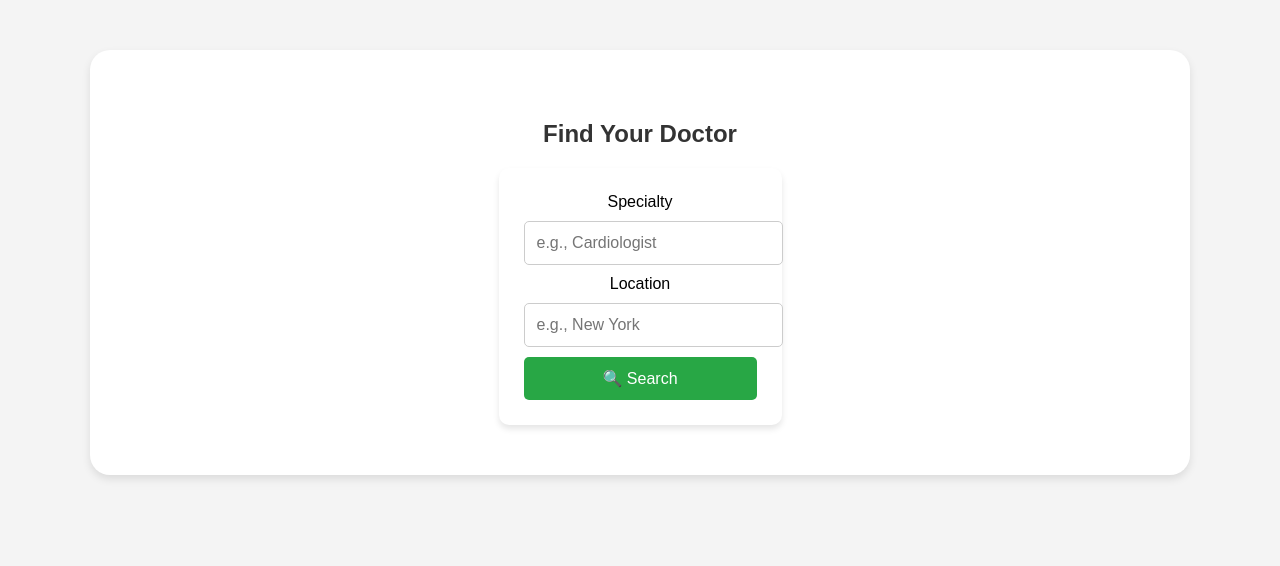
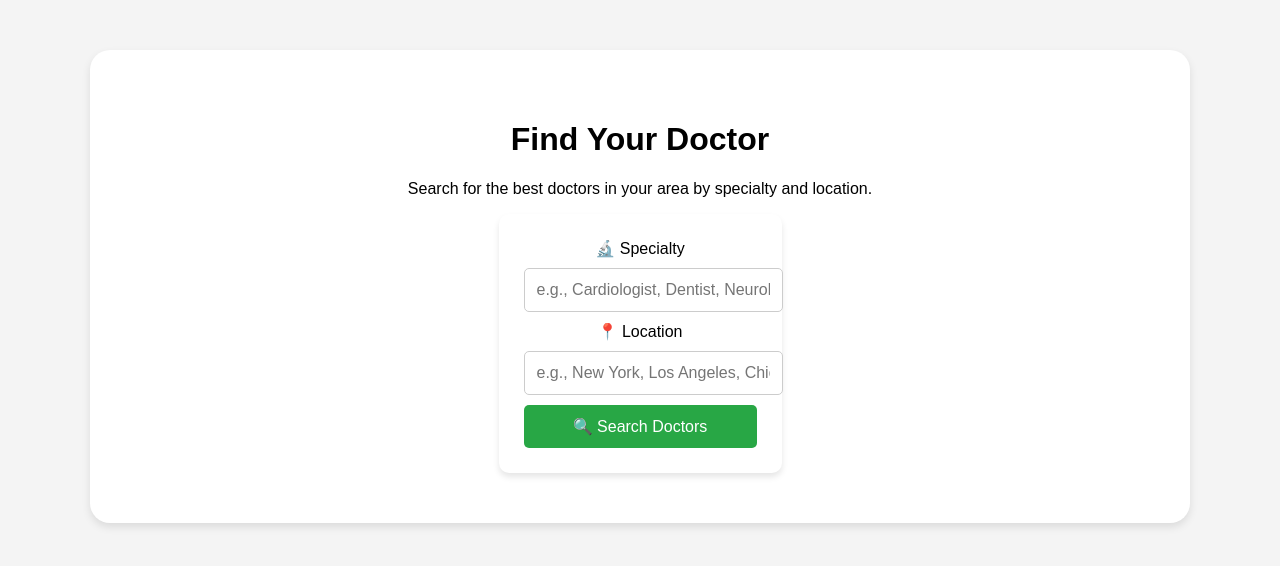
Before and after one commit to anurag740/Doctor-Recommendation-App, a Flask app: page / in a window 1280 px wide. Shown: the top 566 px of the page. Run offline with Flask 3, Linux system fonts and the light colour scheme.

Commit message:
Fixed Chrome installation issue2

```diff
--- a/app.py
+++ b/app.py
@@ -1,5 +1,6 @@
 import os
 import subprocess
+import logging
 from flask import Flask, render_template, request
 from selenium import webdriver
 from selenium.webdriver.chrome.service import Service
@@ -8,8 +9,13 @@ from selenium.webdriver.common.by import By
 import time
 import random
 
+# Configure logging
+logging.basicConfig(level=logging.INFO, format="%(asctime)s - %(levelname)s - %(message)s")
+
 # Install Chrome & ChromeDriver on Render
 if "RENDER" in os.environ:
+    logging.info("Installing Chrome and ChromeDriver on Render...")
+
     subprocess.run("curl -o /tmp/chrome.deb https://dl.google.com/linux/direct/google-chrome-stable_current_amd64.deb", shell=True)
     subprocess.run("sudo dpkg -i /tmp/chrome.deb; sudo apt-get -f install -y", shell=True)
 
@@ -27,6 +33,7 @@ app = Flask(__name__)
 CHROMEDRIVER_PATH = os.environ.get("CHROMEDRIVER_PATH", "C:/Users/LENOVO/Downloads/chromedriver-win64/chromedriver-win64/chromedriver.exe")
 
 def scrape_doctors(specialty, location):
+    """Scrape Google for doctor details based on specialty and location."""
     search_query = f"{specialty} doctors in {location}"
     google_url = f"https://www.google.com/search?q={search_query}&tbm=lcl"
 
@@ -45,9 +52,10 @@ def scrape_doctors(specialty, location):
         options.binary_location = os.environ["GOOGLE_CHROME_BIN"]
 
     service = Service(CHROMEDRIVER_PATH)
-    driver = webdriver.Chrome(service=service, options=options)
 
     try:
+        logging.info("Launching Chrome WebDriver...")
+        driver = webdriver.Chrome(service=service, options=options)
         driver.get(google_url)
         time.sleep(random.uniform(3, 6))
 
@@ -56,13 +64,13 @@ def scrape_doctors(specialty, location):
             more_button = driver.find_element(By.CSS_SELECTOR, "g-more-link a")
             driver.execute_script("arguments[0].click();", more_button)
             time.sleep(random.uniform(3, 5))
-        except:
+        except Exception:
             try:
                 more_button = driver.find_element(By.CSS_SELECTOR, "div[jsname='c1gLCb'] span.LGwnxb")
                 driver.execute_script("arguments[0].click();", more_button)
                 time.sleep(random.uniform(3, 5))
-            except:
-                print("No 'More places' button found.")
+            except Exception:
+                logging.info("No 'More places' button found.")
 
         results = []
         doctor_containers = driver.find_elements(By.CSS_SELECTOR, "div[jsname='MZArnb']")
@@ -70,27 +78,27 @@ def scrape_doctors(specialty, location):
         for container in doctor_containers[:20]:  # Get up to 20 results
             try:
                 name = container.find_element(By.CSS_SELECTOR, "div.dbg0pd span.OSrXXb").text
-            except:
+            except Exception:
                 name = "Not Available"
 
             try:
                 rating = container.find_element(By.CSS_SELECTOR, "span.yi40Hd").text
-            except:
+            except Exception:
                 rating = "No Rating"
 
             try:
                 review_count = container.find_element(By.CSS_SELECTOR, "span.RDApEe").text.strip("()")
-            except:
+            except Exception:
                 review_count = "No Reviews"
 
             try:
                 address = container.find_elements(By.CSS_SELECTOR, "div")[2].text
-            except:
+            except Exception:
                 address = "No Address"
 
             try:
                 status = container.find_elements(By.CSS_SELECTOR, "div")[3].text
-            except:
+            except Exception:
                 status = "Unknown"
 
             results.append({
@@ -104,7 +112,7 @@ def scrape_doctors(specialty, location):
         return results
 
     except Exception as e:
-        print("Error:", e)
+        logging.error(f"Error during scraping: {e}")
         return []
 
     finally:
@@ -113,14 +121,30 @@ def scrape_doctors(specialty, location):
 
 @app.route("/")
 def home():
+    """Render the home page."""
     return render_template("index.html")
 
 @app.route("/recommend", methods=["POST"])
 def recommend():
-    specialty = request.form["specialty"]
-    location = request.form["location"]
-    doctors = scrape_doctors(specialty, location)
-    return render_template("results.html", doctors=doctors)
+    """Handle doctor search requests."""
+    try:
+        specialty = request.form["specialty"]
+        location = request.form["location"]
+
+        if not specialty or not location:
+            return "Invalid input. Please enter a specialty and location.", 400
+
+        logging.info(f"Searching for {specialty} doctors in {location}...")
+        doctors = scrape_doctors(specialty, location)
+
+        if not doctors:
+            return "No results found. Try a different search.", 404
+
+        return render_template("results.html", doctors=doctors)
+
+    except Exception as e:
+        logging.error(f"Internal Server Error: {e}")
+        return f"Internal Server Error: {e}", 500
 
 if __name__ == "__main__":
     app.run(debug=True)
--- a/templates/index.html
+++ b/templates/index.html
@@ -9,19 +9,21 @@
 <body>
 
     <div class="container">
-        <h2>Find Your Doctor</h2>
+        <h1>Find Your Doctor</h1>
+        <p class="subtitle">Search for the best doctors in your area by specialty and location.</p>
+
         <form action="/recommend" method="POST">
-            <label for="specialty">Specialty</label>
-            <input type="text" id="specialty" name="specialty" placeholder="e.g., Cardiologist" required>
+            <label for="specialty">🔬 Specialty</label>
+            <input type="text" id="specialty" name="specialty" placeholder="e.g., Cardiologist, Dentist, Neurologist" required>
 
-            <label for="location">Location</label>
-            <input type="text" id="location" name="location" placeholder="e.g., New York" required>
+            <label for="location">📍 Location</label>
+            <input type="text" id="location" name="location" placeholder="e.g., New York, Los Angeles, Chicago" required>
 
-            <button type="submit">🔍 Search</button>
+            <button type="submit">🔍 Search Doctors</button>
         </form>
 
         {% if error %}
-            <p class="error-message">{{ error }}</p>
+            <p class="error-message">⚠️ {{ error }}</p>
         {% endif %}
     </div>
 
```
